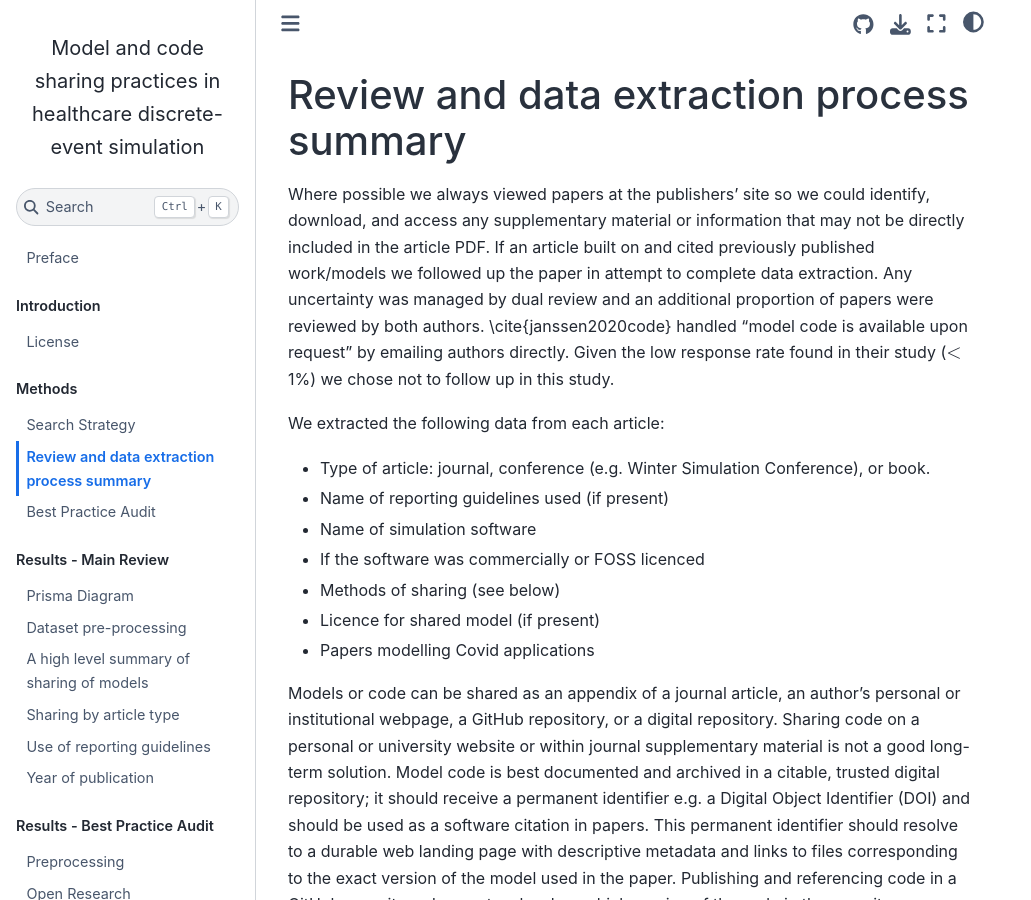
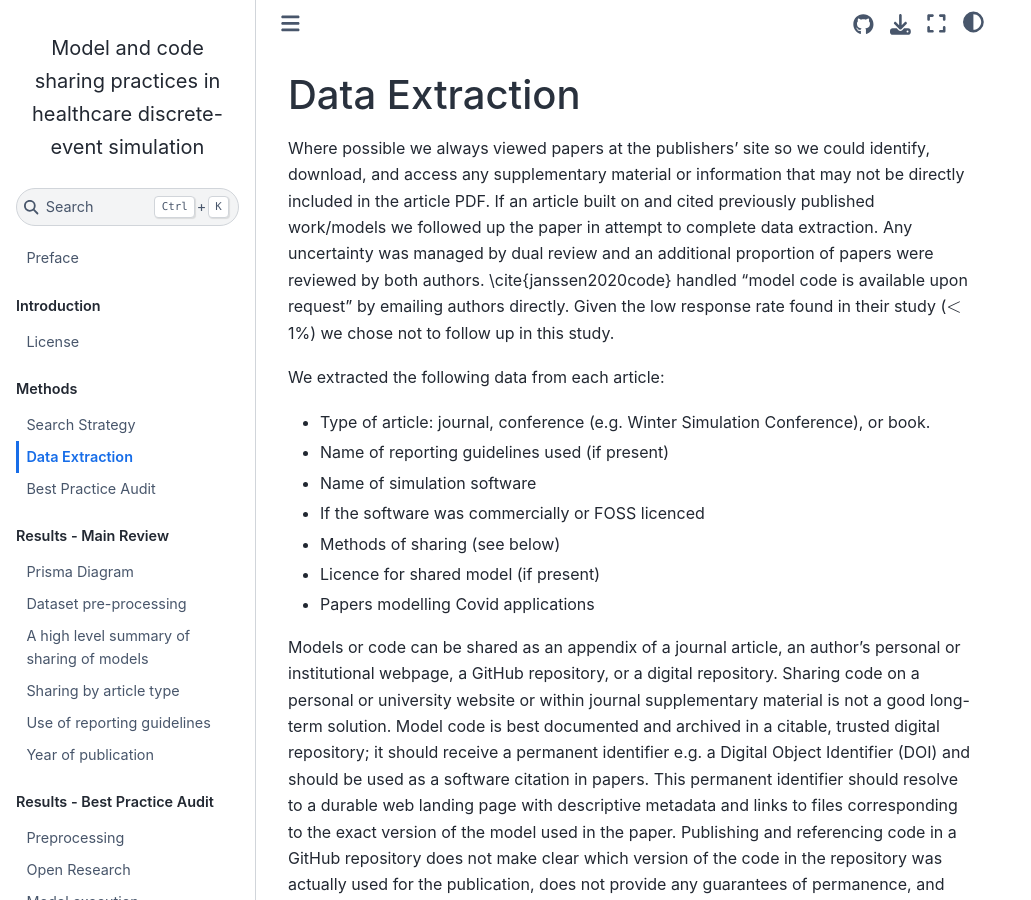
Before and after one commit to TomMonks/des_sharing_lit_review, a Jupyter Book: the page built from content/02_methods/02_extraction.md, in a window 1280 px wide and 900 px high. Shown: the whole window, without its empty margins (0-1031 px from the left). Built offline with Jupyter Book 1.0.4 settings and Sphinx 7.4.7 and the Sphinx Book theme 1.1.4, drawn with Linux system fonts in a browser that asks for light colours.

Commit message:
BOOK: renamed review strategy to data extraction

```diff
--- a/content/02_methods/02_extraction.md
+++ b/content/02_methods/02_extraction.md
@@ -1,4 +1,4 @@
-# Review and data extraction process summary
+# Data Extraction
 
 Where possible we always viewed papers at the publishers' site so we could identify, download, and access any supplementary material or information that may not be directly included in the article PDF. If an article built on and cited previously published work/models we followed up the paper in attempt to complete data extraction. Any uncertainty was managed by dual review and an additional proportion of papers were reviewed by both authors. \cite{janssen2020code} handled "model code is available upon request" by emailing authors directly. Given the low response rate found in their study ($<$ 1\%) we chose not to follow up in this study.
 
```
